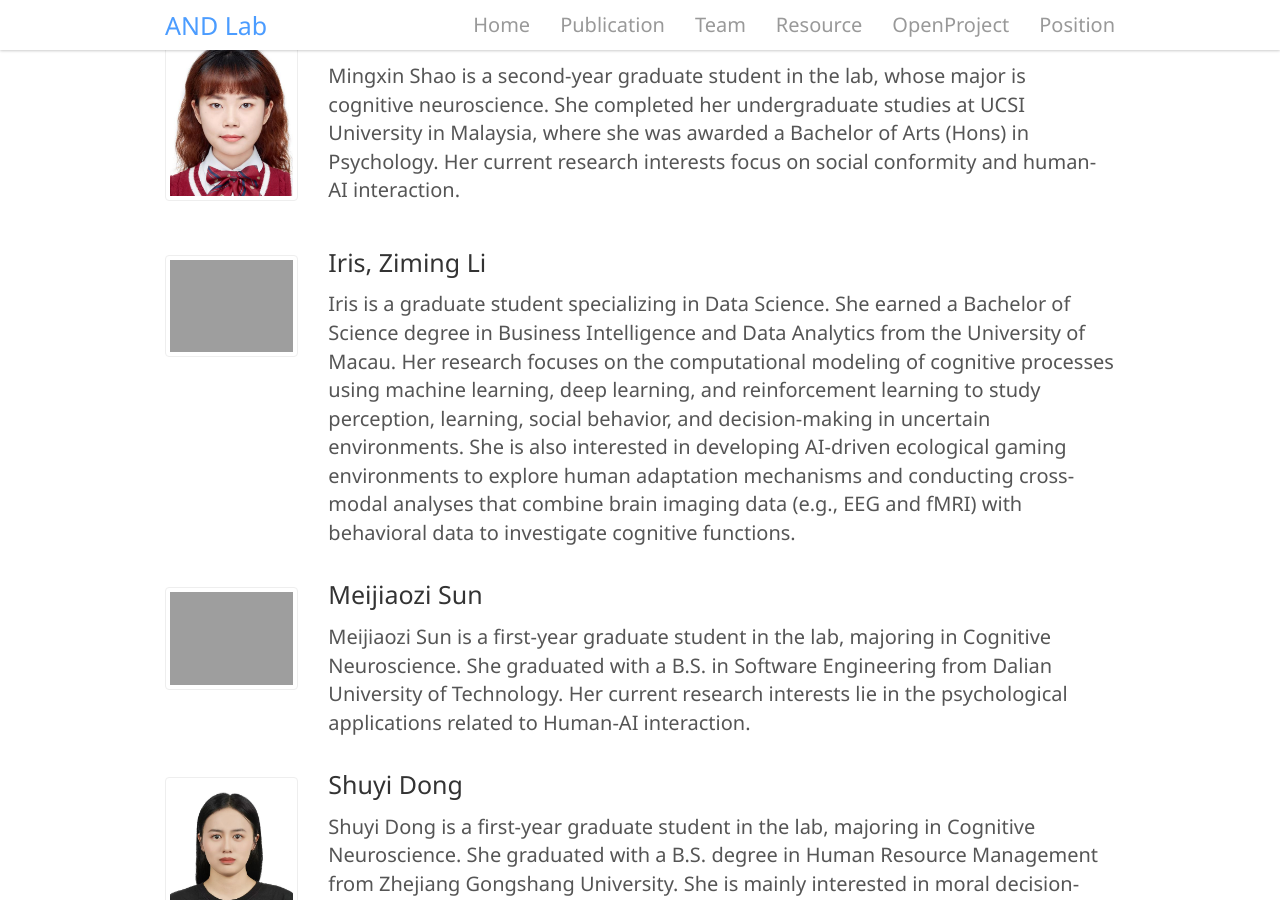
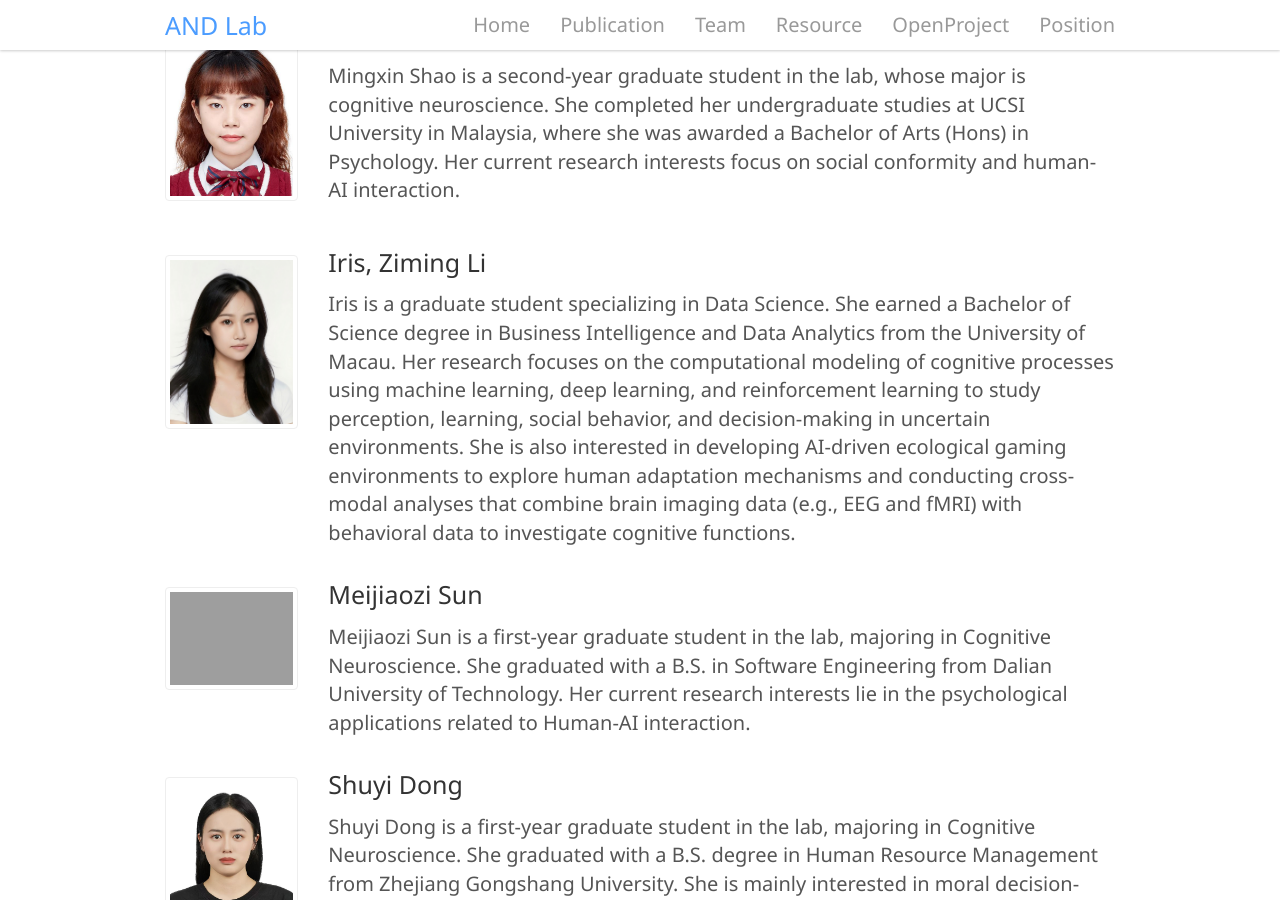
Before and after one commit to andlab-um/lab-website, a Jekyll site: the page built from _pages/team.html, in a window 1280 px wide and 900 px high, scrolled down 3330 px. Built offline with Jekyll 4.4.1, drawn with Linux system fonts in a browser that asks for light colours; nearby versions of some CDN libraries.

Commit message:
Update member.yml

```diff
--- a/_data/member.yml
+++ b/_data/member.yml
@@ -60,10 +60,10 @@
       image: mingxinshao.png
       content: Mingxin Shao is a second-year graduate student in the lab, whose major is cognitive neuroscience. She completed her undergraduate studies at UCSI University in Malaysia, where she was awarded a Bachelor of Arts (Hons) in Psychology. Her current research interests focus on social conformity and human-AI interaction.
     - name: Iris, Ziming Li
-      image: irisli.png
+      image: irisli.jpg
       content: Iris is a graduate student specializing in Data Science. She earned a Bachelor of Science degree in Business Intelligence and Data Analytics from the University of Macau. Her research focuses on the computational modeling of cognitive processes using machine learning, deep learning, and reinforcement learning to study perception, learning, social behavior, and decision-making in uncertain environments. She is also interested in developing AI-driven ecological gaming environments to explore human adaptation mechanisms and conducting cross-modal analyses that combine brain imaging data (e.g., EEG and fMRI) with behavioral data to investigate cognitive functions.
     - name: Meijiaozi Sun
-      image: meijiaozisun.png
+      image: meijiaozisun.png.png
       content: Meijiaozi Sun is a first-year graduate student in the lab, majoring in Cognitive Neuroscience. She graduated with a B.S. in Software Engineering from Dalian University of Technology. Her current research interests lie in the psychological applications related to Human-AI interaction.
     - name: Shuyi Dong
       image: shuyidong.png
@@ -84,7 +84,7 @@
         email: eric.wang2004nz@link.cuhk.edu.hk
         website: "https://ricwan4.github.io/"
     - name: Jiuxuan Gan
-      image: JiuxuanGan.png
+      image: JiuxuanGan.jpg
       content: Jiuxuan Gan is an undergraduate student majoring in Psychology at the University of Macau. He has joined the lab since his freshman year and is interested in how people manage their emotions and how they make decisions in the face of emotional disturbances. Currently, he is working on the topic of meaning in life, studying the influence of emotions on people's perception of the meaning in life.
 
 
```
